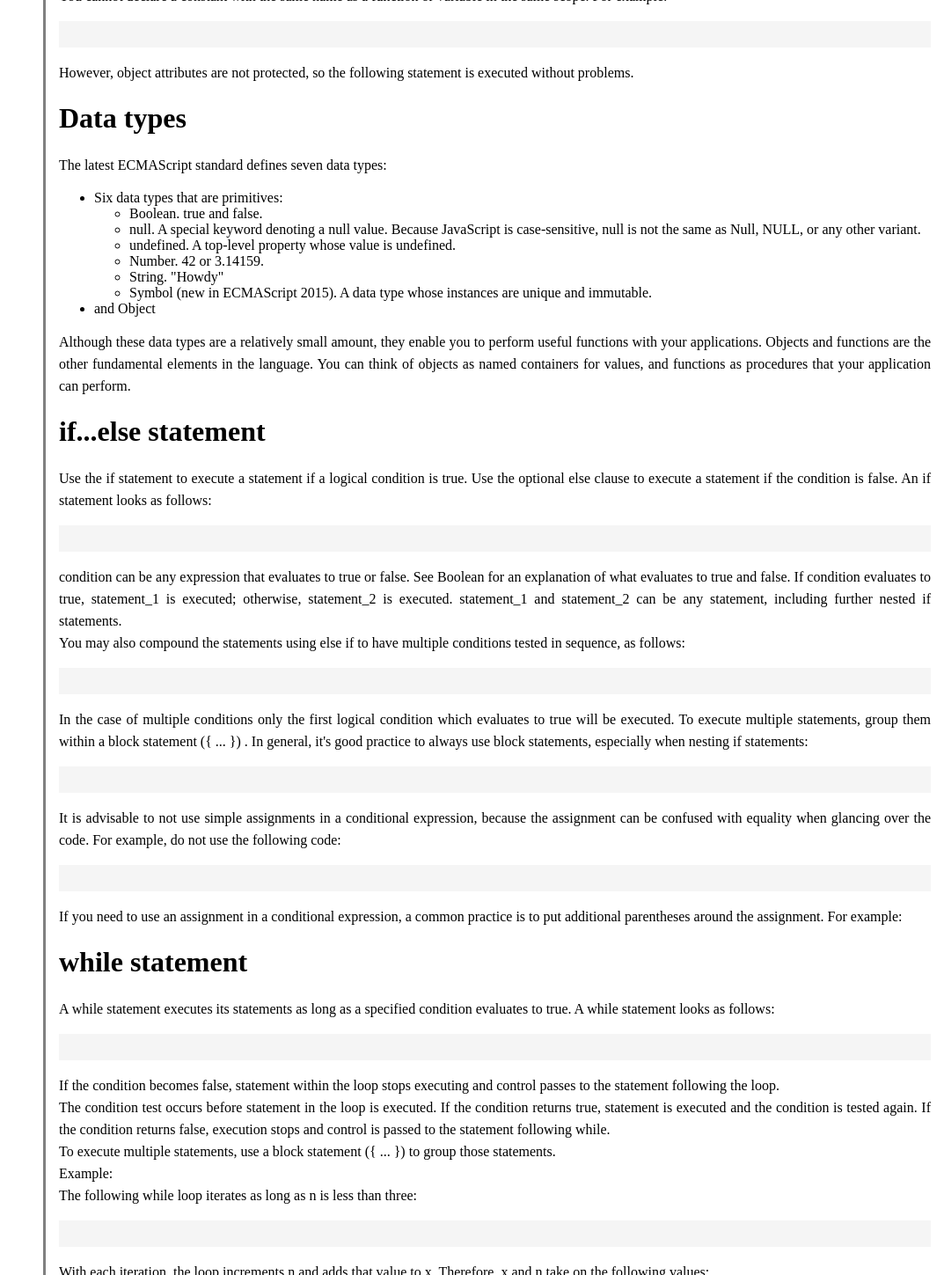
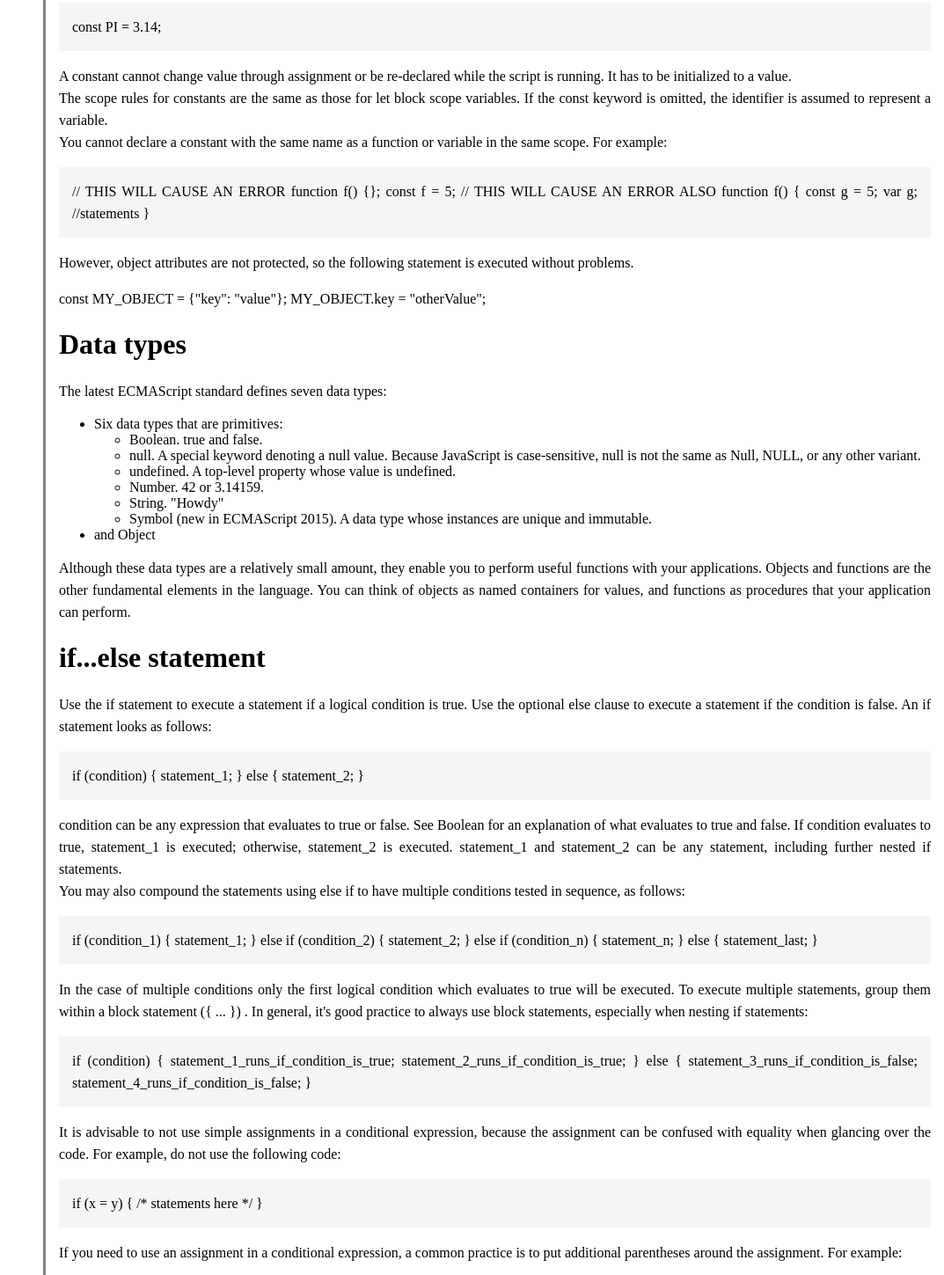
Before and after one commit to ismailhallirumuhammad/ismail-brian, a plain HTML site: page index.html in a window 1280 px wide. Shown: the part 2467-3916 px from the top of the page at 88% size, without its empty margins (207-1280 px from the left). Drawn offline with Linux system fonts and the light colour scheme.

Commit message:
ismail added styles and some text

```diff
--- a/index.html
+++ b/index.html
@@ -70,22 +70,22 @@
         <h1 id="declaring-variables">Declaring variables</h1>
         <p>You can declare a variable in three ways:
         <br>With the keyword var. For example,</p>
-        <p class="p"></p>
+        <p class="p">var x = 42.</p>
         <p>This syntax can be used to declare both local and global variables.
         <br>By simply assigning it a value. For example,</p>
-        <p class="p"></p>
+        <p class="p">x = 42.</p>
         <p>This always declares a global variable. It generates a strict JavaScript warning. You shouldn't use this variant.
         <br>With the keyword let. For example,</p>
-        <p class=""></p>
+        <p class="">let y = 13.</p>
         <p>This syntax can be used to declare a block scope local variable. See Variable scope below.</p>
 
 
         <h1 id="variable-scope">Variable scope</h1>
         <p>When you declare a variable outside of any function, it is called a global variable, because it is available to any other code in the current document. When you declare a variable within a function, it is called a local variable, because it is available only within that function.
         <br>JavaScript before ECMAScript 2015 does not have block statement scope; rather, a variable declared within a block is local to the function (or global scope) that the block resides within. For example the following code will log 5, because the scope of x is the function (or global context) within which x is declared, not the block, which in this case is an if statement.</p>
-        <p class="p"></p>
+        <p class="p">if (true) { var x = 5; } console.log(x); // 5</p>
         <p>This behavior changes, when using the let declaration introduced in ECMAScript 2015.</p>
-        <p class="p"></p>
+        <p class="p">if (true) { let y = 5; } console.log(y); // ReferenceError: y is not defined</p>
 
 
         <h1 id="global-variable">Global Variable</h1>
@@ -95,13 +95,13 @@
 
         <h1 id="constants">Constants</h1>
         <p>You can create a read-only, named constant with the const keyword. The syntax of a constant identifier is the same as for a variable identifier: it must start with a letter, underscore or dollar sign and can contain alphabetic, numeric, or underscore characters.</p>
-        <p class="p"></p>
+        <p class="p">const PI = 3.14;</p>
         <p>A constant cannot change value through assignment or be re-declared while the script is running. It has to be initialized to a value.
         <br>The scope rules for constants are the same as those for let block scope variables. If the const keyword is omitted, the identifier is assumed to represent a variable.
         <br>You cannot declare a constant with the same name as a function or variable in the same scope. For example:</p>
-        <p class="p"></p>
+        <p class="p">// THIS WILL CAUSE AN ERROR function f() {}; const f = 5; // THIS WILL CAUSE AN ERROR ALSO function f() { const g = 5; var g; //statements }</p>
         <p>However, object attributes are not protected, so the following statement is executed without problems.</p>
-        <p class=""></p>
+        <p class="">const MY_OBJECT = {"key": "value"}; MY_OBJECT.key = "otherValue";</p>
 
 
         <h1 id="data-types">Data types</h1>
@@ -125,27 +125,44 @@
 
         <h1 id="if...else-statemen">if...else statement</h1>
         <p>Use the if statement to execute a statement if a logical condition is true. Use the optional else clause to execute a statement if the condition is false. An if statement looks as follows:</p>
-        <p class="p"></p>
+        <p class="p">if (condition) { statement_1; } else { statement_2; }</p>
         <p>condition can be any expression that evaluates to true or false. See Boolean for an explanation of what evaluates to true and false. If condition evaluates to true, statement_1 is executed; otherwise, statement_2 is executed. statement_1 and statement_2 can be any statement, including further nested if statements.
         <br>You may also compound the statements using else if to have multiple conditions tested in sequence, as follows:</p>
-        <p class="p"></p>
+        <p class="p">
+            if (condition_1) { statement_1; } else if (condition_2) {
+                statement_2; } else if (condition_n) { statement_n; } else {
+                statement_last; }
+        </p>
         <p>In the case of multiple conditions only the first logical condition which evaluates to true will be executed. To execute multiple statements, group them within a block statement ({ ... }) . In general, it's good practice to always use block statements, especially when nesting if statements:</p>
-        <p class="p"></p>
+        <p class="p">
+            if (condition) { statement_1_runs_if_condition_is_true;
+                statement_2_runs_if_condition_is_true; } else {
+                statement_3_runs_if_condition_is_false;
+                statement_4_runs_if_condition_is_false; }
+        </p>
         <p>It is advisable to not use simple assignments in a conditional expression, because the assignment can be confused with equality when glancing over the code. For example, do not use the following code:</p>
-        <p class="p"></p>
+        <p class="p">
+            if (x = y) { /* statements here */ }
+        </p>
         <p>If you need to use an assignment in a conditional expression, a common practice is to put additional parentheses around the assignment. For example:</p>
-        <p class=""></p>
+        <p class="">
+            if ((x = y)) { /* statements here */ }
+        </p>
 
 
         <h1 id="while-statemen">while statement</h1>
         <p>A while statement executes its statements as long as a specified condition evaluates to true. A while statement looks as follows:</p>
-        <p class="p"></p>
+        <p class="p">
+            while (condition) statement
+        </p>
         <p>If the condition becomes false, statement within the loop stops executing and control passes to the statement following the loop.
         <br>The condition test occurs before statement in the loop is executed. If the condition returns true, statement is executed and the condition is tested again. If the condition returns false, execution stops and control is passed to the statement following while.
         <br>To execute multiple statements, use a block statement ({ ... }) to group those statements.
         <br>Example:
         <br>The following while loop iterates as long as n is less than three:</p>
-        <p class="p"></p>
+        <p class="p">
+            var n = 0; var x = 0; while (n < 3) { n++; x += n; }
+        </p>
         <p>With each iteration, the loop increments n and adds that value to x. Therefore, x and n take on the following values:</p>
 
         <ul>
```
